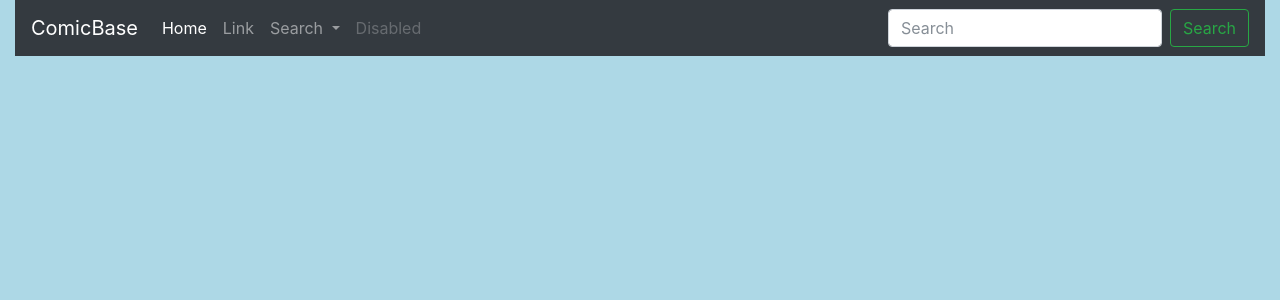
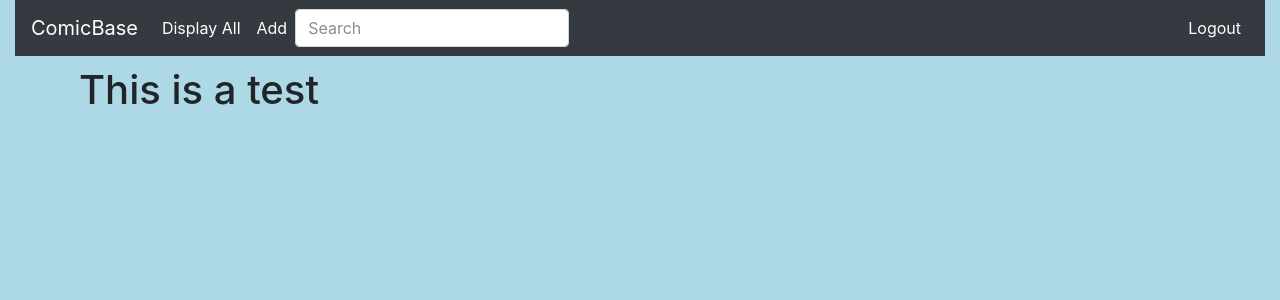
Before and after one commit to nawwx3/comicBase, a Flask app: page /test in a window 1280 px wide. Shown: the top 300 px of the page. Run offline with Flask 2, Linux system fonts and the light colour scheme; the visitor is signed in with stand-in values (Sample User, id 1); some libraries are stand-ins or nearby versions.

Commit message:
testing new layout

```diff
--- a/myWebsite/__init__.py
+++ b/myWebsite/__init__.py
@@ -4,7 +4,7 @@ from functools import wraps
 import os
 
 import comicBase.helper as helper
-from comicBase.comicBase import cb_home, cb_login, cb_logout, cb_add_comic, cb_delete, cb_display, cb_search, cb_unified_search
+from comicBase.comicBase import cb_home, cb_login, cb_logout, cb_add_comic, cb_delete, cb_display, cb_search, cb_unified_search, cb_test_page, cb_test_display_info
 
 app = Flask(__name__)
 app.config.from_object(__name__)
@@ -87,5 +87,14 @@ def cb_search_page():
 def cb_unified():
     return cb_unified_search()
 
+@app.route('/test_page')
+def test_pages():
+    return cb_test_page()
+
+@app.route('/test_page_display/<table_name>')
+def test_page_display(table_name):
+    print(table_name)
+    return cb_test_display_info(table_name)
+
 if __name__ == '__main__':
     app.run()
--- a/myWebsite/comicBase/helper.py
+++ b/myWebsite/comicBase/helper.py
@@ -2,7 +2,7 @@
 # database_location = '/var/www/myWebsite/myWebsite/comics_database.db'
 
 # works at home
-# database_location = 'comics_database.db'
+database_location = 'comics_database.db'
 
 
 def convert_title(issue_name, volume):
--- a/myWebsite/static/test.css
+++ b/myWebsite/static/test.css
@@ -80,3 +80,11 @@ table {
     border-collapse: collapse;
     width: 100%;
 }
+
+.fancy_box {
+  width:  700px;
+  height: 50px;
+  background-color: green;
+  border-radius: 12px;
+  margin-bottom: 5px;
+}
--- a/myWebsite/templates/cb_header.html
+++ b/myWebsite/templates/cb_header.html
@@ -21,10 +21,6 @@
 
         <!-- is obviously the first part -->
         <a class="navbar-brand" href="{{ url_for('cb_home_page') }}">ComicBase</a>
-
-        <button class="navbar-toggler" type="button" data-toggle="collapse" data-target="#navbarSupportedContent" aria-controls="navbarSupportedContent" aria-expanded="false" aria-label="Toggle navigation">
-          <span class="navbar-toggler-icon"></span>
-        </button>
 
         {% if session['logged_in'] %}
 
--- a/myWebsite/templates/test.html
+++ b/myWebsite/templates/test.html
@@ -1,108 +1,13 @@
-<!DOCTYPE html>
-<html lang="en">
-  <head>
-    <title>ComicBase</title>
-    <meta charset="utf-8">
-    <meta name="viewport" content="width=device-width, initial-scale=1">
+{% extends "cb_header.html" %}
+{% block body %}
+<div class="container-fluid partial">
 
+  <h1>This is a test<h1>
 
-    <link rel="stylesheet" href="https://maxcdn.bootstrapcdn.com/bootstrap/4.0.0-beta.2/css/bootstrap.min.css">
-    <script src="https://ajax.googleapis.com/ajax/libs/jquery/3.2.1/jquery.min.js"></script>
-    <script src="https://cdnjs.cloudflare.com/ajax/libs/popper.js/1.12.6/umd/popper.min.js"></script>
-    <script src="https://maxcdn.bootstrapcdn.com/bootstrap/4.0.0-beta.2/js/bootstrap.min.js"></script>
-    <link rel="stylesheet" href="../static/test.css">
-  </head>
-
-  <body class="cb_background">
-
-    <!-- Navigation Bar -->
-    <div class="container-fluid">
-      <nav class="navbar navbar-expand-lg navbar-dark bg-dark">
-
-        <!-- is obviously the first part -->
-        <a class="navbar-brand" href="{{ url_for('cb_home_page') }}">ComicBase</a>
-
-        <button class="navbar-toggler" type="button" data-toggle="collapse" data-target="#navbarSupportedContent" aria-controls="navbarSupportedContent" aria-expanded="false" aria-label="Toggle navigation">
-          <span class="navbar-toggler-icon"></span>
-        </button>
-
-        {% if session['logged_in'] %}
-
-
-          <div class="collapse navbar-collapse" id="navbarSupportedContent">
-            <ul class="navbar-nav mr-auto">
-              <li class="nav-item active">
-                <a class="nav-link" href="{{ url_for('cb_home_page') }}">Home <span class="sr-only">(current)</span></a>
-              </li>
-              <li class="nav-item">
-                <a class="nav-link" href="#">Link</a>
-              </li>
-
-              <!-- The Dropdown -->
-              <li class="nav-item dropdown">
-                <a class="nav-link dropdown-toggle" href="#" id="navbarDropdown" role="button" data-toggle="dropdown" aria-haspopup="true" aria-expanded="false">
-                  Search
-                </a>
-                <div class="dropdown-menu" aria-labelledby="navbarDropdown">
-                  <form class="px-3 py">
-                    <div class="form-group">
-                      <input type="text" class="form-control" id="issue_name" placeholder="Issue Name">
-                    </div>
-                    <div class="form-group">
-                      <input type="text" class="form-control" id="issue_number" placeholder="Issue Number">
-                    </div>
-                    <div class="form-group">
-                      <input type="text" class="form-control" id="volume" placeholder="Volume">
-                    </div>
-                    <div class="form-group">
-                      <input type="text" class="form-control" id="arc" placeholder="Arc">
-                    </div>
-                    <div class="form-group">
-                      <input type="text" class="form-control" id="title" placeholder="Title">
-                    </div>
-
-                    <button type="submit" class="btn btn-primary">Search</button>
-
-                  </form>
-                </div>
-              </li>
-
-              <!-- disabled item -->
-              <li class="nav-item">
-                <a class="nav-link disabled" href="#">Disabled</a>
-              </li>
-            </ul>
-            <form class="form-inline my-2 my-lg-0">
-              <input class="form-control mr-sm-2" type="search" placeholder="Search" aria-label="Search">
-              <button class="btn btn-outline-success my-2 my-sm-0" type="submit">Search</button>
-            </form>
-          </div>
-
-        {% else %}
-          <a href="{{ url_for('cb_login_page') }}">Login</a>
-        {% endif %}
-
-      </nav>
-    </div>
-
-
-    <!-- get the flashed messages -->
-    <div class="container">
-      {% with messages = get_flashed_messages(with_categories=true) %}
-        {% if messages %}
-          {% for category, message in messages %}
-            <div class="flashes {{ category }} alert alert-dismissible" role="alert">
-        		  <button type="button" class="close" data-dismiss="alert" aria-label="Close">
-                <span aria-hidden="true">×</span>
-              </button>
-        			{{message}}
-      		  </div>
-          {% endfor %}
-        {% endif %}
-      {% endwith %}
-    </div>
-
-    {% block body %} {% endblock %}
-
-  </body>
-</html>
+  {% for row in title_names %}
+        <div class="fancy_box">
+          <a class="fancy_box" href="{{ url_for('test_page_display', table_name=row[0]) }}">{{ row[0] }}</a>
+        </div>
+  {% endfor %}
+</div>
+{% endblock %}
```
Also changed, not shown: myWebsite/comicBase/comicBase.py (+25 -3 lines), myWebsite/templates/cb_home.html (+15 -0 lines), myWebsite/templates/test_display.html (added, +40 -0 lines), populate/rebirth.py (+4 -4 lines).
